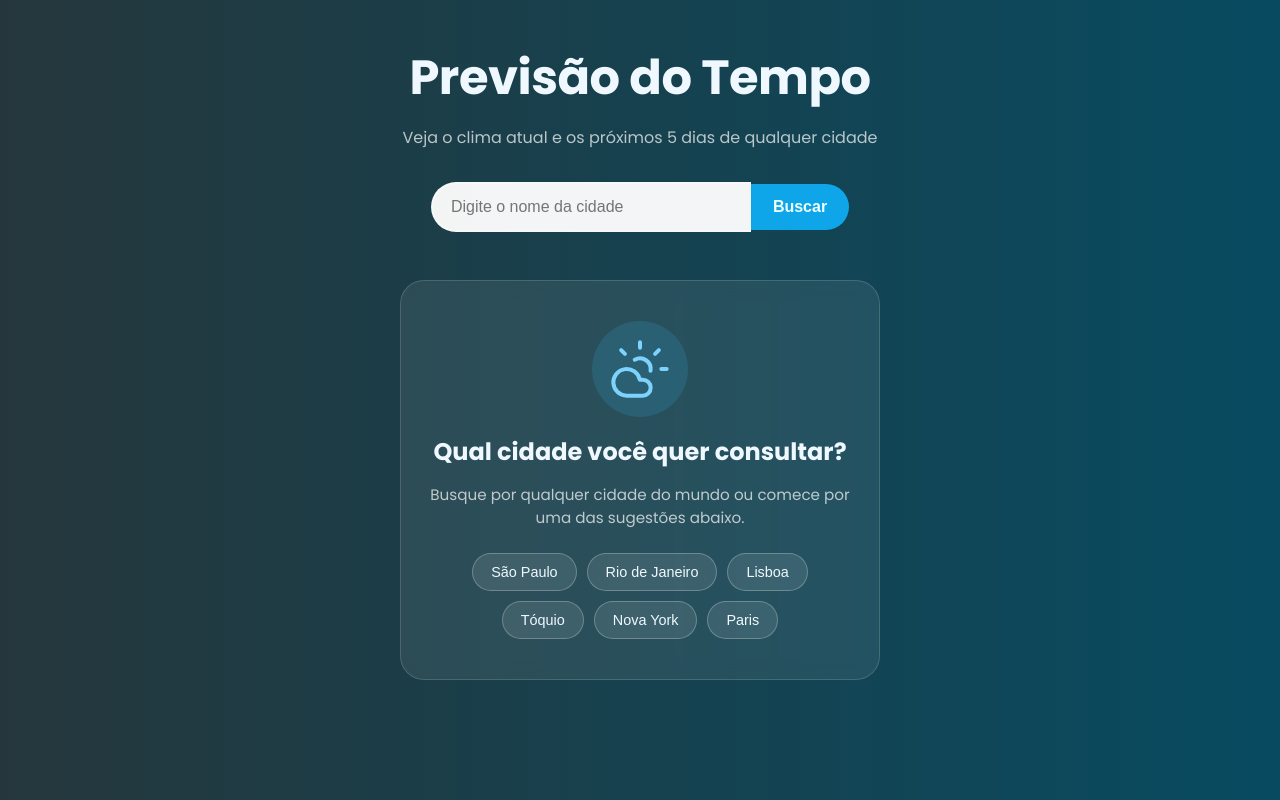
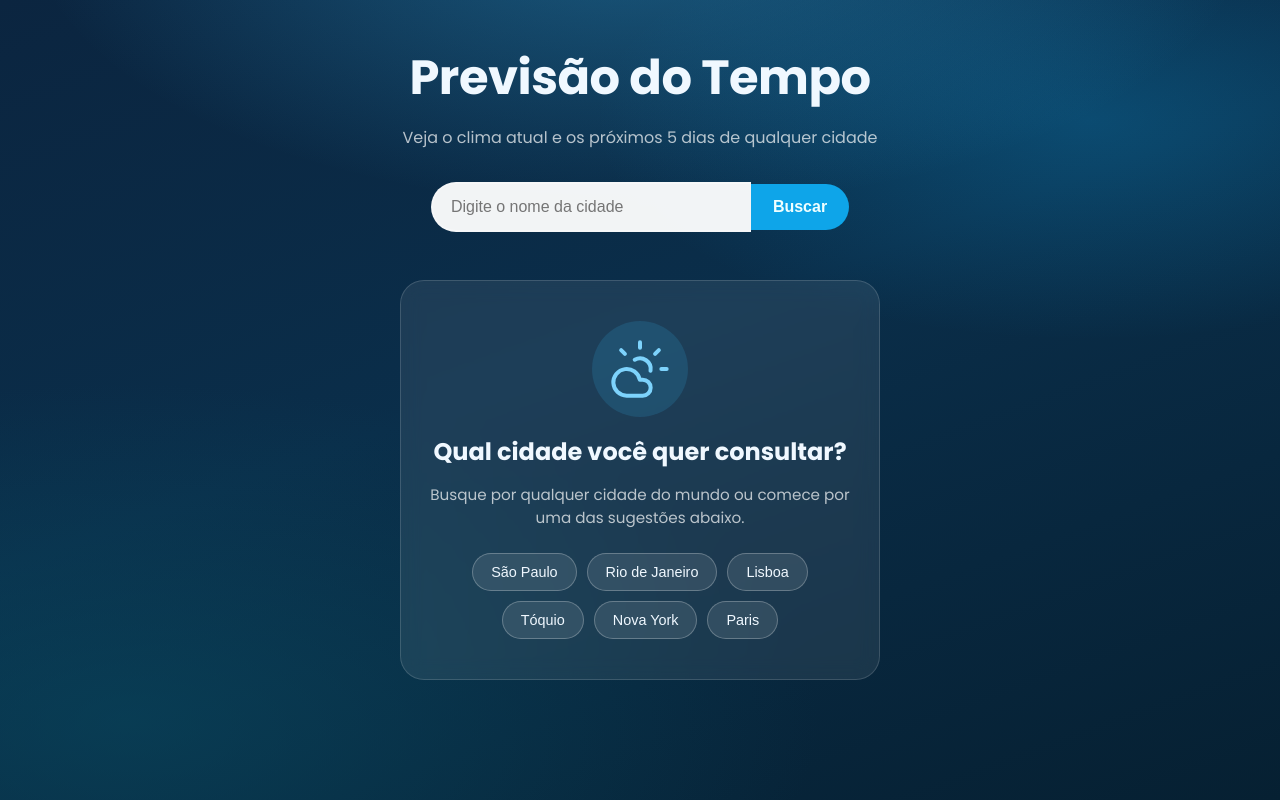
Before and after one commit to stephany-c/Previsao-do-tempo1, a React (Vite) app: page / in a window 1280 px wide. Built offline with nearby package versions, Linux system fonts and the light colour scheme.

Commit message:
feat: update background styles with gradients and fixed attachment
Co-authored-by: Stephany Carolina de Souza <64992976+stephany-c@users.noreply.github.com>

```diff
--- a/src/index.css
+++ b/src/index.css
@@ -9,10 +9,15 @@
 }
 
 body {
-
   font-family: "Poppins", sans-serif;
-  background: linear-gradient(to right, #25373c, #084b61);
   color: black;
   line-height: 1.6;
-
+  min-height: 100vh;
+  background-color: #0b2540;
+  background-image:
+    radial-gradient(ellipse 80% 60% at 50% -10%, rgba(56, 189, 248, 0.35), transparent 60%),
+    radial-gradient(ellipse 70% 50% at 85% 15%, rgba(14, 165, 233, 0.25), transparent 55%),
+    radial-gradient(ellipse 90% 70% at 10% 90%, rgba(8, 75, 97, 0.55), transparent 60%),
+    linear-gradient(160deg, #0b2540 0%, #0a2e4a 45%, #062032 100%);
+  background-attachment: fixed;
 }
```
